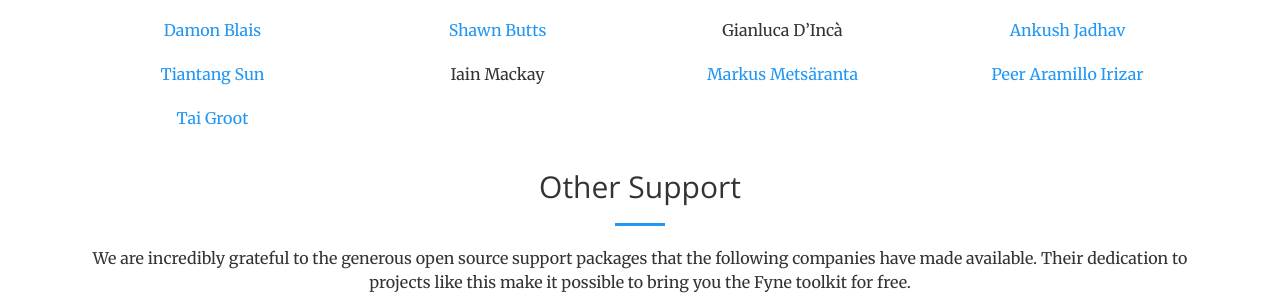
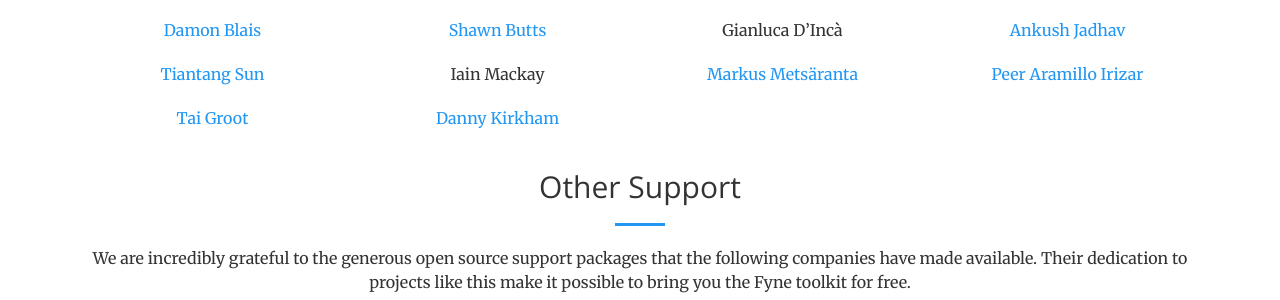
Before and after one commit to fyne-io/fyne-io.github.io, a Jekyll site: the page built from sponsor/index.md, in a window 1280 px wide and 900 px high, scrolled down 962 px. Shown: the part 152-452 px from the top of the window. Built offline with Jekyll 4.4.1, drawn with Linux system fonts in a browser that asks for light colours.

Commit message:
New sponsors

```diff
--- a/sponsor/index.md
+++ b/sponsor/index.md
@@ -112,6 +112,7 @@
 [Tai Groot](https://github.com/taigrr)
 </div>
 <div class="col-lg-3 text-center" markdown="1">
+[Danny Kirkham](https://github.com/DannyJKK)
 </div>
 <div class="col-lg-3 text-center" markdown="1">
 </div>
```
